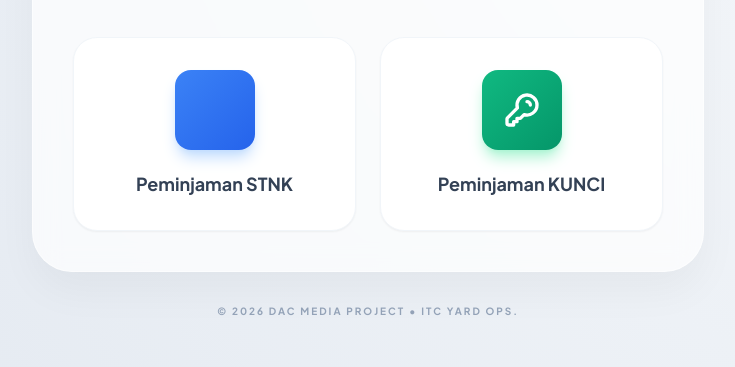
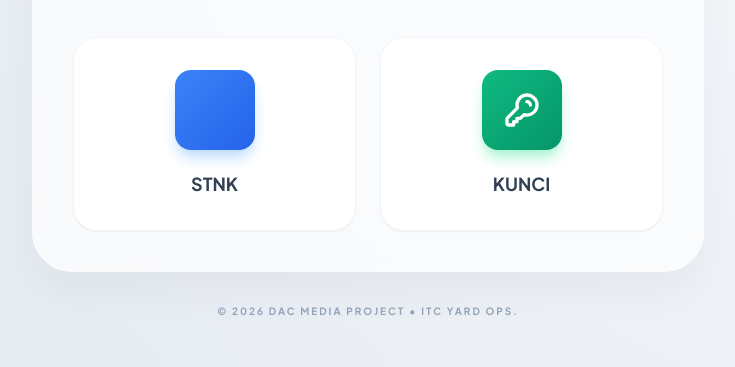
Before and after one commit to yadie-prog/yard-monitoring-system, a plain HTML site: page peminjaman.html in a window 1280 px wide. Shown: the part 357-724 px from the top of the page, without its empty margins (272-1007 px from the left). Drawn offline with nearby package versions, Linux system fonts and the light colour scheme.

Commit message:
peminjaman.html

```diff
--- a/peminjaman.html
+++ b/peminjaman.html
@@ -69,7 +69,7 @@
                                 <path stroke-linecap="round" stroke-linejoin="round" stroke-width="2" d="9 12h6m-6 4h6m2 5H7a2 2 0 01-2-2V5a2 2 0 012-2h5.586a1 1 0 01.707.293l5.414 5.414a1 1 0 01.293.707V19a2 2 0 01-2 2z" />
                             </svg>
                         </div>
-                        <span class="text-lg font-bold text-slate-700">Peminjaman STNK</span>
+                        <span class="text-lg font-bold text-slate-700">STNK</span>
                     </div>
                 </button>
 
@@ -80,7 +80,7 @@
                                 <path stroke-linecap="round" stroke-linejoin="round" stroke-width="2" d="M15 7a2 2 0 012 2m4 0a6 6 0 01-7.743 5.743L11 17H9v2H7v2H4a1 1 0 01-1-1v-2.586a1 1 0 01.293-.707l5.964-5.964A6 6 0 1121 9z" />
                             </svg>
                         </div>
-                        <span class="text-lg font-bold text-slate-700">Peminjaman KUNCI</span>
+                        <span class="text-lg font-bold text-slate-700">KUNCI</span>
                     </div>
                 </button>
             </div>
@@ -102,7 +102,7 @@
             <div class="flex justify-between items-center mb-8">
                 <div>
                     <h2 id="modalTitle" class="text-xl font-bold text-slate-800">Input Data</h2>
-                    <p class="text-xs text-slate-400 font-medium">Lengkapi parameter di bawah ini</p>
+                    <p class="text-xs text-slate-400 font-medium">Lengkapi data di bawah ini</p>
                 </div>
                 <button onclick="closeModal()" class="w-10 h-10 flex items-center justify-center rounded-full bg-slate-50 text-slate-400 hover:bg-red-50 hover:text-red-500 transition-all">
                     <i class="fa-solid fa-xmark"></i>
```
